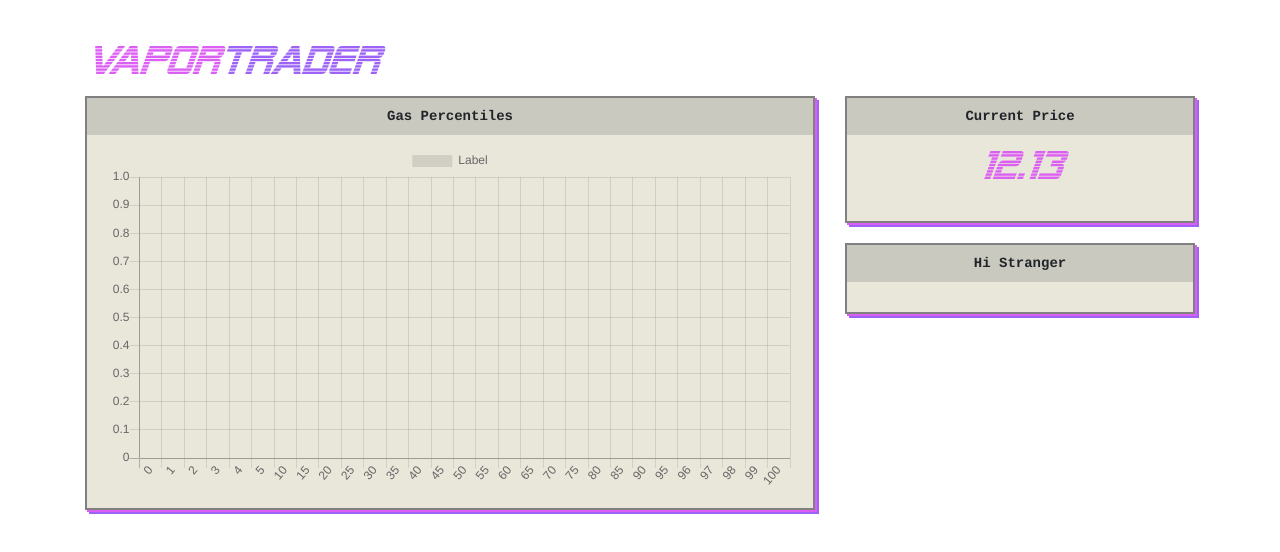
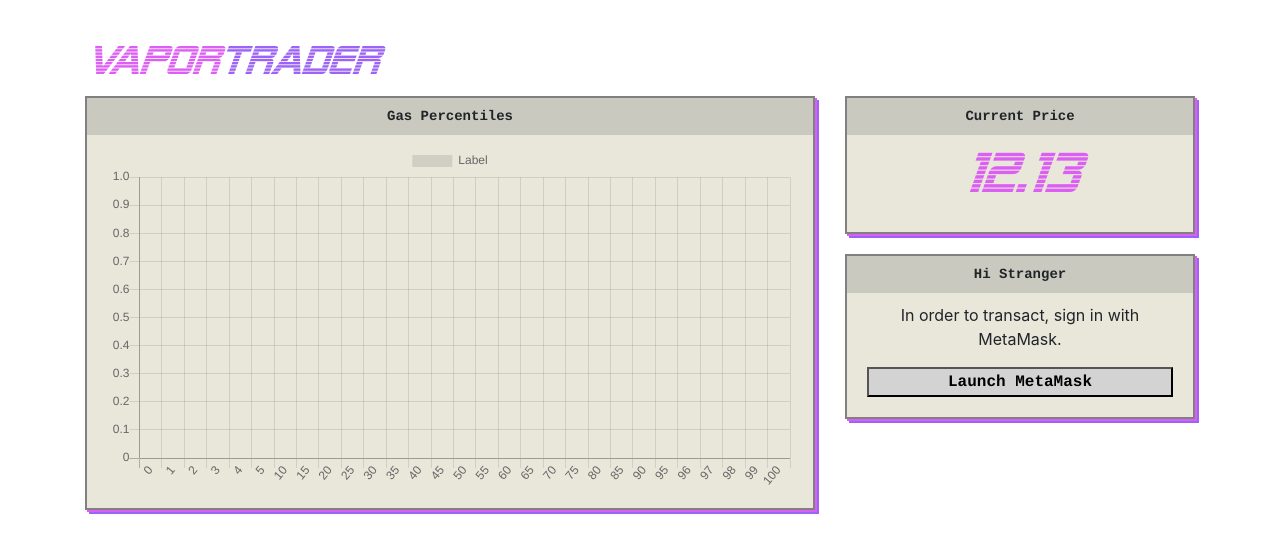
Before and after one commit to michaelcohen716/gas-trader, a React (Create React App) app in the folder client/: page / in a window 1280 px wide. Shown: the top 552 px of the page. Built offline with nearby package versions, Linux system fonts and the light colour scheme; no server answers.

Commit message:
CurrentPrice, Account and Button components

```diff
--- a/client/src/App.jsx
+++ b/client/src/App.jsx
@@ -1,12 +1,11 @@
 import React, { useEffect } from 'react';
-import getWeb3 from "./getWeb3";
 import cybertruck from './assets/images/cybertruck.png';
 import "./App.css";
 import PercentilesBar from './components/PercentilesBar';
-import Card from './components/Card';
+import CurrentPrice from './components/CurrentPrice';
+import Account from './components/Account';
 
 const App = () => {
-
     return (
         <div className="container">
             <div className="row">
@@ -19,22 +18,12 @@ const App = () => {
                     <PercentilesBar />
                 </div>
                 <div className="col-md-4">
-                    <Card title="Current Price">
-                        <div className="row">
-                            <div className="col-md-12 text-center">
-                                <h1>12.13</h1>
-                            </div>
-                        </div>
-                    </Card>
-                    <Card title="Hi Stranger">
-
-                    </Card>
-
+                    <CurrentPrice />
+                    <Account />
                 </div>
             </div>
         </div>
     )
-
 };
 
 export default App;
--- /dev/null
+++ b/client/src/components/Account/index.jsx
@@ -0,0 +1,54 @@
+import React, { useState, useEffect } from 'react';
+import getWeb3 from "../../getWeb3";
+import Card from '../Card';
+import Button from '../Button';
+
+const Account = () => {
+
+    const [account, setAccount] = useState(null);
+
+    async function getAccount() {
+
+        try {
+            console.log('get account');
+            const web3 = await getWeb3();
+            console.log(web3);
+            const accounts = await web3.eth.getAccounts();
+            console.log(accounts);
+            setAccount(accounts[0]);
+        } catch(err) {
+            console.error(err);
+        }
+
+    }
+
+    useEffect(() => {
+        console.log('one time.');
+    }, []);
+
+return (
+    <Card title={account ? 'Your Account' : 'Hi Stranger'}>
+        {
+            account ? (
+                <div className="row">
+                    <div className="col-md-12">
+                        <h1>Buy buy buy</h1>
+                    </div>
+                </div>
+            ) : (
+                <div className="row">
+                    <div className="col-md-12 text-center">
+                        <p>In order to transact, sign in with MetaMask.</p>
+                        <Button onClick={getAccount}>Launch MetaMask</Button>
+                    </div>
+                </div>
+            )
+        }
+    </Card>
+);
+
+}
+
+
+
+export default Account;
--- /dev/null
+++ b/client/src/components/Button/index.jsx
@@ -0,0 +1,19 @@
+import React from 'react';
+import styled from 'styled-components';
+
+const StyledButton = styled.button`
+    background: lightgrey;
+    width: 100%;
+    font-family: Courier, monospace;
+    font-weight: bold;
+`;
+
+const Button = ({ children, onClick }) => (
+    <StyledButton onClick={onClick}>{children}</StyledButton>
+)
+
+Button.defaultProps = {
+    onClick: () => alert('Clicked.')
+};
+
+export default Button;
--- /dev/null
+++ b/client/src/components/CurrentPrice/index.jsx
@@ -0,0 +1,24 @@
+import React from 'react';
+import styled from 'styled-components';
+import Card from '../Card';
+
+const Price = styled.h1`
+font-size: 56px;
+margin-bottom: 0px;
+`;
+
+const CurrentPrice = ({ price }) => (
+    <Card title="Current Price">
+        <div className="row">
+            <div className="col-md-12 text-center">
+                <Price>{price}</Price>
+            </div>
+        </div>
+    </Card>
+);
+
+CurrentPrice.defaultProps = {
+    price: '12.13'
+};
+
+export default CurrentPrice;
```
